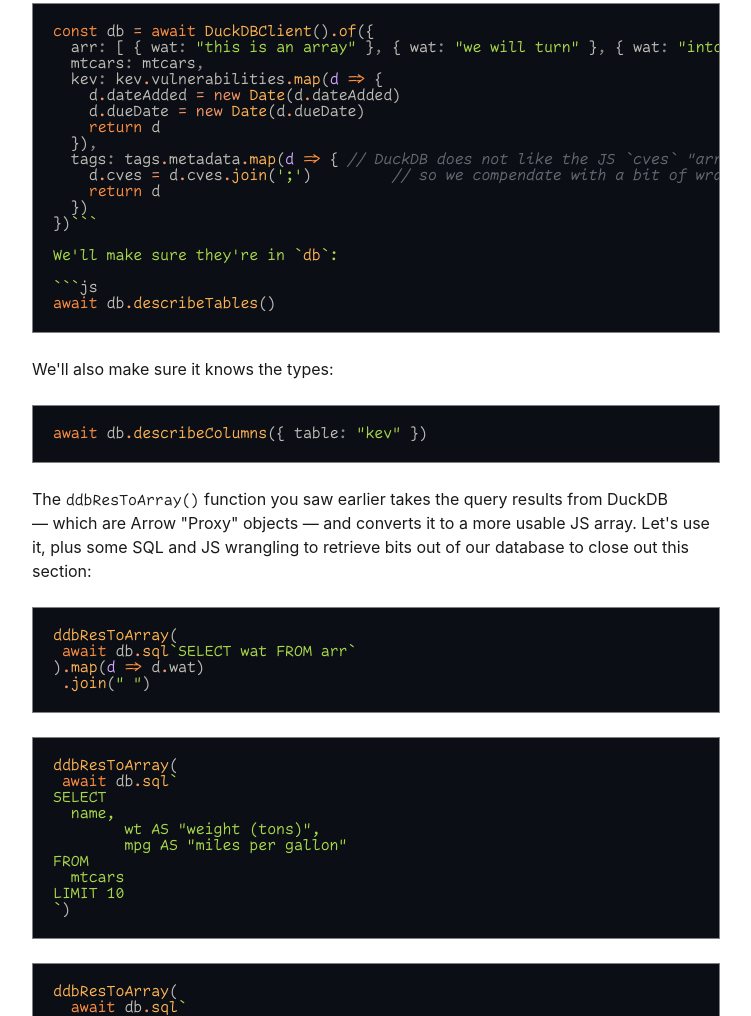
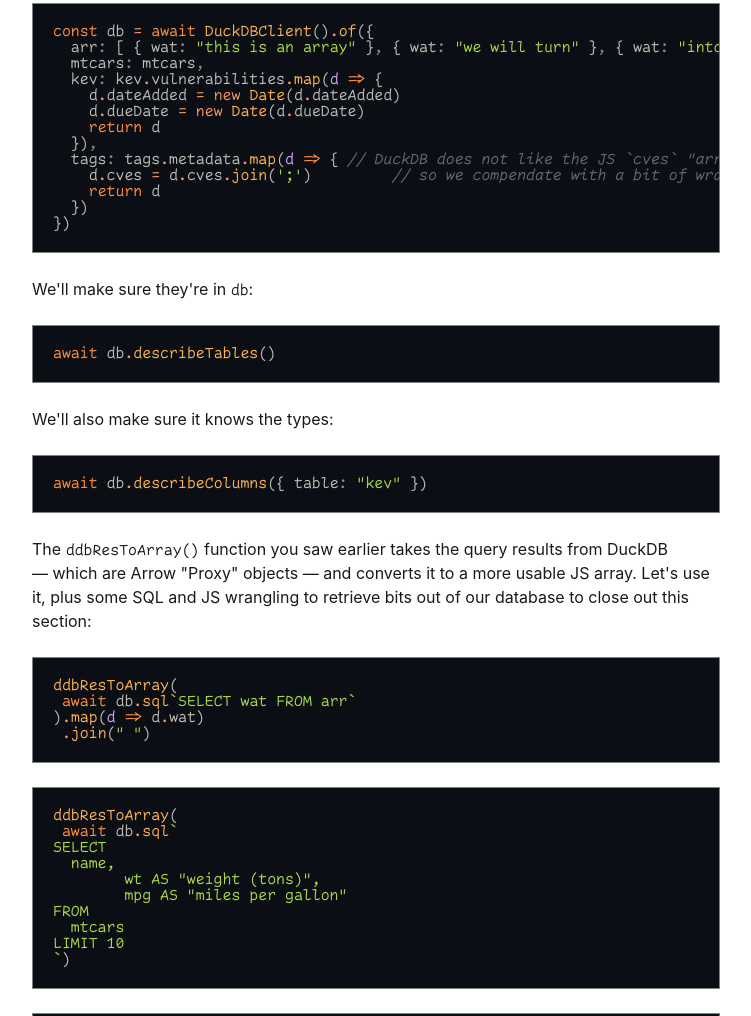
Before and after one commit to hrbrmstr/vite-duckdb, a website: page index.html in a window 1280 px wide. Shown: the part 2635-3651 px from the top of the page, without its empty margins (264-1015 px from the left). Drawn offline with Linux system fonts and the light colour scheme.

````diff
--- a/index.html
+++ b/index.html
@@ -1,5 +1,5 @@
 <!DOCTYPE html>
-<!-- This file was auto-generated by exmd at 2023-04-06T13:08:09.151Z. Do NOT edit by hand! -->
+<!-- This file was auto-generated by exmd at 2023-04-06T13:11:47.868Z. Do NOT edit by hand! -->
 <html lang="en">
 <head>
 <meta charset="UTF-8">
@@ -17,7 +17,7 @@
 <meta property="twitter:site_name" content="@hrbrmstr">
 <meta property="twitter:domain" content="rud.is">
 <meta property="twitter:card" content="summary_large_image">
-<meta property="article:published_time" content="2023-04-06T13:08:09.151Z">
+<meta property="article:published_time" content="2023-04-06T13:11:47.868Z">
 <link rel='apple-touch-icon' sizes='180x180' href='./favicon/apple-touch-icon.png'/>
 <link rel='icon' type='image/png' sizes='32x32' href='./favicon/favicon-32x32.png'/>
 <link rel='icon' type='image/png' sizes='16x16' href='./favicon/favicon-16x16.png'/>
@@ -97,12 +97,10 @@
 <span class="line"><span style="color: #BFBDB6">    d</span><span style="color: #F29668">.</span><span style="color: #BFBDB6">cves </span><span style="color: #F29668">=</span><span style="color: #BFBDB6"> d</span><span style="color: #F29668">.</span><span style="color: #BFBDB6">cves</span><span style="color: #F29668">.</span><span style="color: #FFB454">join</span><span style="color: #BFBDB6">(</span><span style="color: #AAD94C">&#39;;&#39;</span><span style="color: #BFBDB6">)         </span><span style="color: #ACB6BF8C; font-style: italic">// so we compendate with a bit of wrangling</span></span>
 <span class="line"><span style="color: #BFBDB6">    </span><span style="color: #FF8F40">return</span><span style="color: #BFBDB6"> d</span></span>
 <span class="line"><span style="color: #BFBDB6">  })</span></span>
-<span class="line"><span style="color: #BFBDB6">})</span><span style="color: #AAD94C">```</span></span>
-<span class="line"></span>
-<span class="line"><span style="color: #AAD94C">We&#39;ll make sure they&#39;re in `</span><span style="color: #FFB454">db</span><span style="color: #AAD94C">`:</span></span>
-<span class="line"></span>
-<span class="line"><span style="color: #AAD94C">```</span><span style="color: #BFBDB6">js</span></span>
-<span class="line"><span style="color: #FF8F40">await</span><span style="color: #BFBDB6"> db</span><span style="color: #F29668">.</span><span style="color: #FFB454">describeTables</span><span style="color: #BFBDB6">()</span></span>
+<span class="line"><span style="color: #BFBDB6">})</span></span>
+<span class="line"></span></code></pre>
+<p>We'll make sure they're in <code>db</code>:</p>
+<pre class="shiki " style="background-color: #0b0e14" tabindex="0"><code><span class="line"><span style="color: #FF8F40">await</span><span style="color: #BFBDB6"> db</span><span style="color: #F29668">.</span><span style="color: #FFB454">describeTables</span><span style="color: #BFBDB6">()</span></span>
 <span class="line"></span></code></pre>
 <p><simple-message id="describe-tables"></simple-message></p>
 <p>We'll also make sure it knows the types:</p>
````
Also changed, not shown: index.md (+2 -1 lines).
